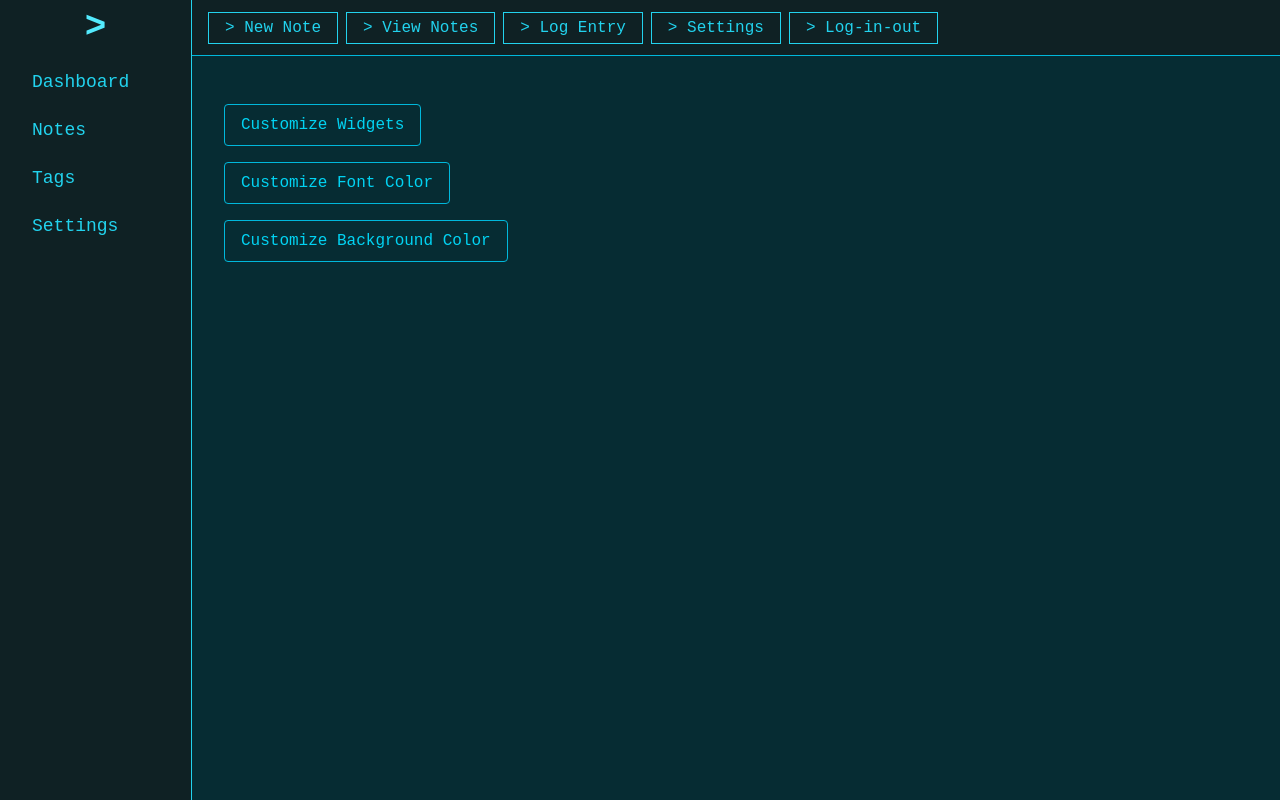
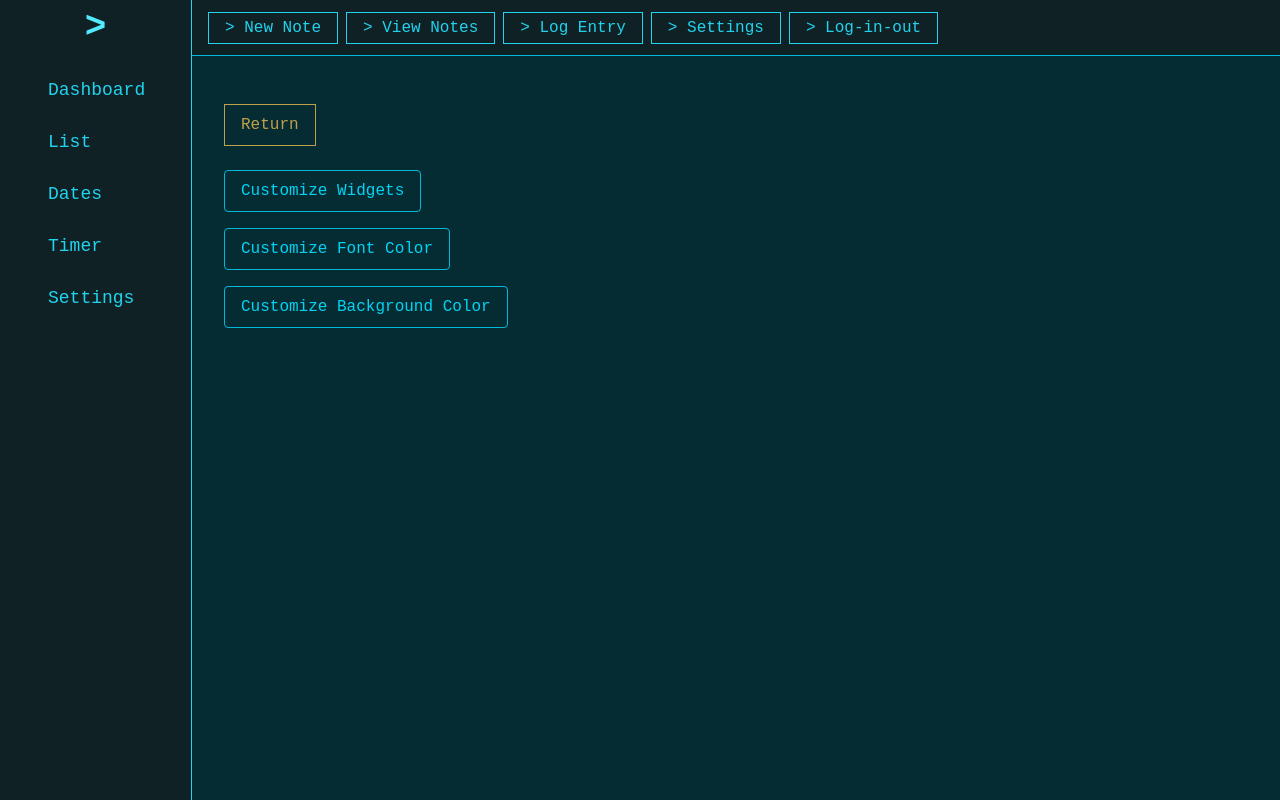
Before and after one commit to thachghub/terminal-notes-app-v2, a Next.js app: page /settings in a window 1280 px wide. Built offline with nearby package versions, Linux system fonts and the light colour scheme; a web font is replaced by a local one.

Commit message:
UI: Sidebar modern accent underline nav, add Timer item, update labels

```diff
--- a/src/components/SettingsDashboard.tsx
+++ b/src/components/SettingsDashboard.tsx
@@ -109,6 +109,27 @@ export default function SettingsDashboard() {
       >
         {/* Settings UI only */}
         <div className="flex flex-col items-start pt-8 pl-8 text-black mt-4">
+          <a
+  href="/"
+  className="mb-6 block border px-4 py-2 text-center transition-colors cursor-pointer"
+  style={{
+    color: '#bfa14b',
+    borderColor: '#bfa14b',
+    backgroundColor: 'transparent',
+  }}
+  onMouseOver={e => {
+    e.currentTarget.style.backgroundColor = '#ffe066';
+    e.currentTarget.style.color = '#7c6512';
+    e.currentTarget.style.borderColor = '#ffe066';
+  }}
+  onMouseOut={e => {
+    e.currentTarget.style.backgroundColor = 'transparent';
+    e.currentTarget.style.color = '#bfa14b';
+    e.currentTarget.style.borderColor = '#bfa14b';
+  }}
+>
+  Return
+</a>
           <button
             className="mb-4 px-4 py-2 text-base border border-cyan-500 text-cyan-400 rounded hover:bg-cyan-900 transition-colors"
             onClick={() => setShowCustomize(v => !v)}
--- a/src/components/Sidebar.tsx
+++ b/src/components/Sidebar.tsx
@@ -52,17 +52,30 @@ export default function Sidebar({ fontColor, fontOpacity, bgColor, bgOpacity }:
             className="flex flex-col"
           >
             <nav className="flex flex-col space-y-3 p-8 pt-16 text-lg">
-              <a href="/" style={{ color: textColor }} className="hover:text-white cursor-pointer py-1">
+              <a href="/" style={{ color: textColor }}
+                className="relative py-2 px-4 my-1 text-cyan-300 hover:text-cyan-100 transition-colors cursor-pointer group block">
                 Dashboard
+                <span className="absolute left-0 bottom-0 w-0 h-0.5 bg-cyan-400 transition-all duration-300 group-hover:w-full"></span>
               </a>
-              <a href="#" style={{ color: textColor }} className="hover:text-white cursor-pointer py-1">
-                Notes
+              <a href="#" style={{ color: textColor }}
+                className="relative py-2 px-4 my-1 text-cyan-300 hover:text-cyan-100 transition-colors cursor-pointer group block">
+                List
+                <span className="absolute left-0 bottom-0 w-0 h-0.5 bg-cyan-400 transition-all duration-300 group-hover:w-full"></span>
               </a>
-              <a href="#" style={{ color: textColor }} className="hover:text-white cursor-pointer py-1">
-                Tags
+              <a href="#" style={{ color: textColor }}
+                className="relative py-2 px-4 my-1 text-cyan-300 hover:text-cyan-100 transition-colors cursor-pointer group block">
+                Dates
+                <span className="absolute left-0 bottom-0 w-0 h-0.5 bg-cyan-400 transition-all duration-300 group-hover:w-full"></span>
               </a>
-              <a href="#" style={{ color: textColor }} className="hover:text-white cursor-pointer py-1">
+              <a href="#" style={{ color: textColor }}
+                className="relative py-2 px-4 my-1 text-cyan-300 hover:text-cyan-100 transition-colors cursor-pointer group block">
+                Timer
+                <span className="absolute left-0 bottom-0 w-0 h-0.5 bg-cyan-400 transition-all duration-300 group-hover:w-full"></span>
+              </a>
+              <a href="/settings" style={{ color: textColor }}
+                className="relative py-2 px-4 my-1 text-cyan-300 hover:text-cyan-100 transition-colors cursor-pointer group block">
                 Settings
+                <span className="absolute left-0 bottom-0 w-0 h-0.5 bg-cyan-400 transition-all duration-300 group-hover:w-full"></span>
               </a>
             </nav>
           </motion.div>
--- a/src/components/TerminalDisplayWidgets.tsx
+++ b/src/components/TerminalDisplayWidgets.tsx
@@ -141,27 +141,7 @@ export default function TerminalDisplayWidgets() {
 
   return (
     <div className="space-y-1 pl-2 max-w-md">
-      <button
-        className="mb-1 px-2 py-1 text-xs border border-cyan-500 text-cyan-400 rounded hover:bg-cyan-900"
-        onClick={() => setShowCustomize(v => !v)}
-      >
-        Customize
-      </button>
-      {showCustomize && (
-        <div className="mb-2 p-2 bg-gray-900 border border-cyan-700 rounded shadow">
-          <div className="mb-1 text-cyan-300 text-xs">Toggle sections:</div>
-          {Object.entries(visibleRows).map(([key, val]) => (
-            <label key={key} className="flex items-center gap-2 text-cyan-400 text-xs cursor-pointer mb-1">
-              <input
-                type="checkbox"
-                checked={val}
-                onChange={() => handleToggleRow(key as keyof typeof visibleRows)}
-              />
-              {key.charAt(0).toUpperCase() + key.slice(1)}
-            </label>
-          ))}
-        </div>
-      )}
+
       {visibleRows.user && (
         <div className="flex gap-24 items-center">
           <span className="text-cyan-500">user:</span>
```
